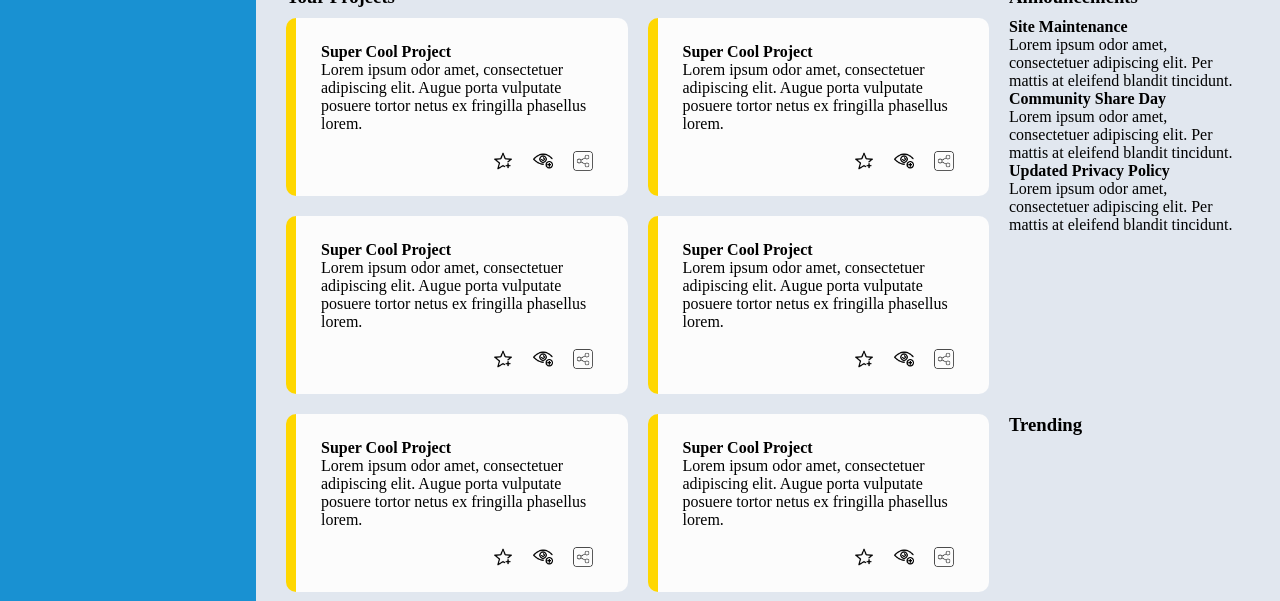
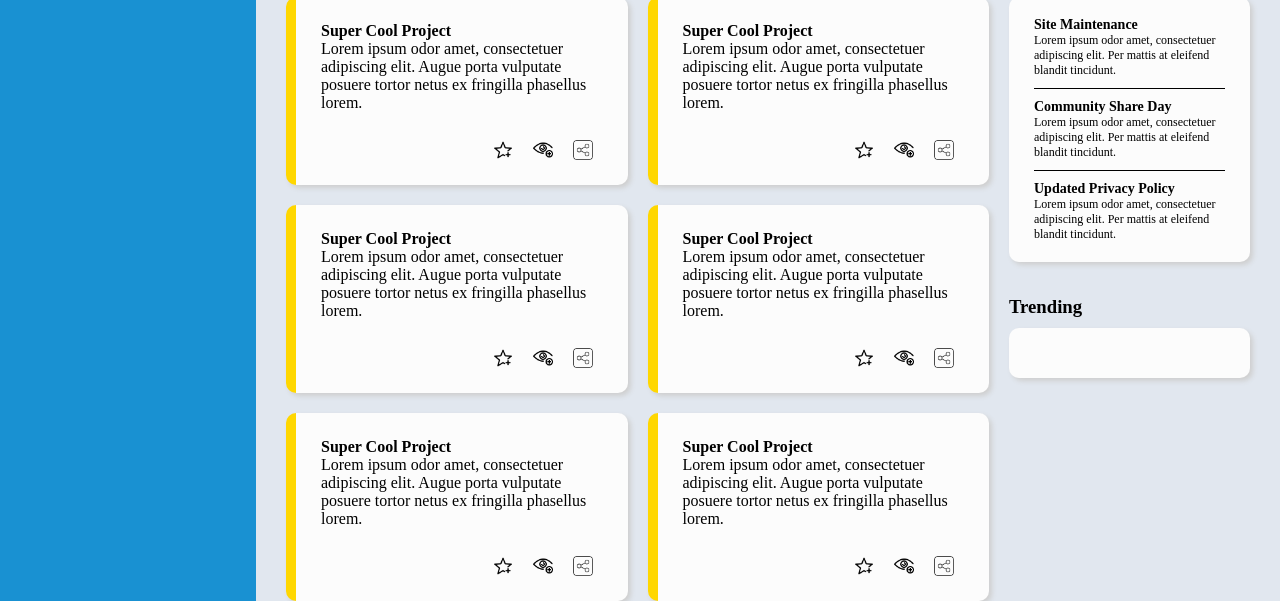
Before and after one commit to hawkobe/dashboard, a plain HTML site: page index.html in a window 1280 px wide. Shown: the part 199-800 px from the top of the page. Drawn offline with Linux system fonts and the light colour scheme.

Commit message:
announcements card styling

```diff
--- a/styles.css
+++ b/styles.css
@@ -102,6 +102,7 @@ button {
   background-color: var(--main-background);
   display: grid;
   grid-template-columns: 3fr 1fr;
+  grid-template-rows: repeat(2, 1fr);
 }
 
 h3.main-title {
@@ -117,14 +118,17 @@ h3.main-title {
 .projects {
   display: grid;
   gap: 20px;
-  grid-template-columns: repeat(3, 1fr);
-  grid-template-columns: repeat(auto-fit, minmax(250px, 1fr));
+  grid-template-columns: repeat(auto-fit, minmax(300px, 1fr));
+}
+
+[class$="-card"] {
+  padding: 25px;
+  background-color: var(--header-white);
+  border-radius: 10px;
+  box-shadow: 3px 3px 5px hsl(0, 0%, 81%);
 }
 
 .project-card {
-  padding: 25px;
-  background-color: var(--header-white);
-  border-radius: 10px;
   border-left: 10px solid gold;
 }
 
@@ -140,7 +144,26 @@ h3.main-title {
 .card-actions img {
   height: 20px;
   width: 20px;
-  padding: 0 10px;
+  padding: 10px 10px 0 10px;
+}
+
+.announcement-card {
+  padding: 10px 25px;
+}
+
+.announcement-card h4 {
+  font-size: 14px;
+  padding-top: 10px;
+}
+
+.announcement-card p {
+  font-size: 12px;
+  padding-bottom: 10px;
+  border-bottom: 1px solid black;
+}
+
+.announcement-card div:last-child p {
+  border-bottom: none;
 }
 
 .lower-right-main {
```
